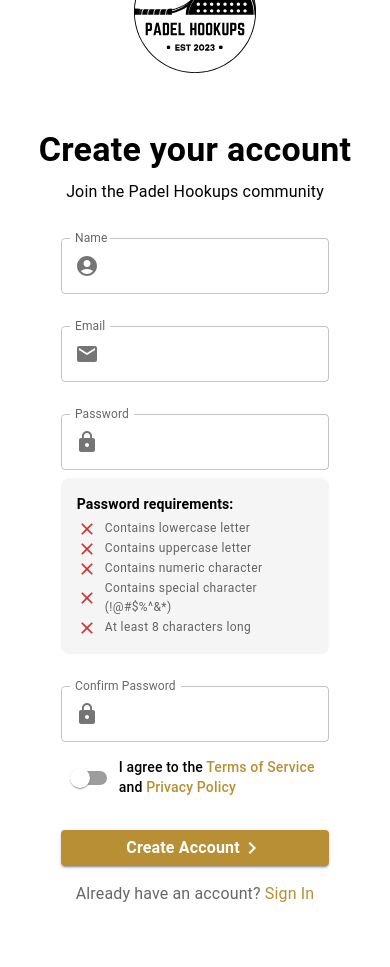
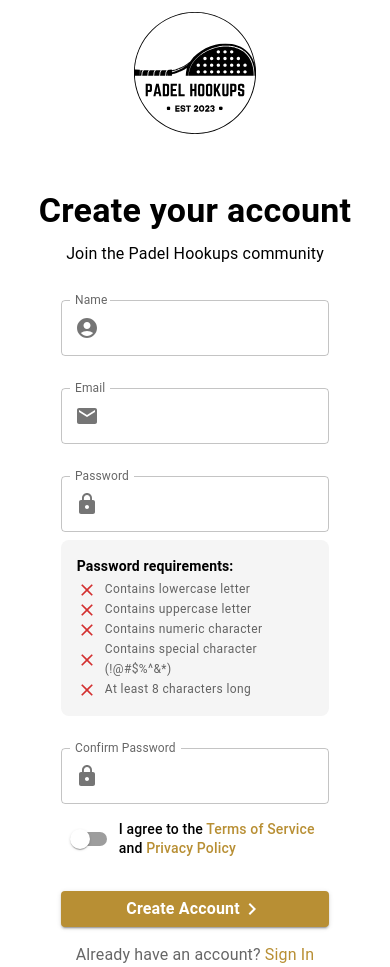
Before and after one commit to padelhookups/padel-hookups, a React (Create React App) app: page /SignUp in a window 390 px wide. Before the commit the page ends 906 px from the top, so only its background shows below. Built offline with nearby package versions, Linux system fonts and the light colour scheme.

Commit message:
Height fix on mobile devices

```diff
--- a/src/routes/Login.js
+++ b/src/routes/Login.js
@@ -25,7 +25,7 @@ function Login() {
     <Container fixed>
       <Box
         sx={{
-          height: "100vh",
+          minHeight: "100vh",
           display: "flex",
           flexDirection: "column",
           alignItems: "center",
--- a/src/routes/SignUp.js
+++ b/src/routes/SignUp.js
@@ -79,7 +79,7 @@ function SignUp() {
     <Container fixed>
       <Box
         sx={{
-          height: "100vh",
+          minHeight: "100vh",
           width: "100%",
           display: "flex",
           flexDirection: "column",
```
